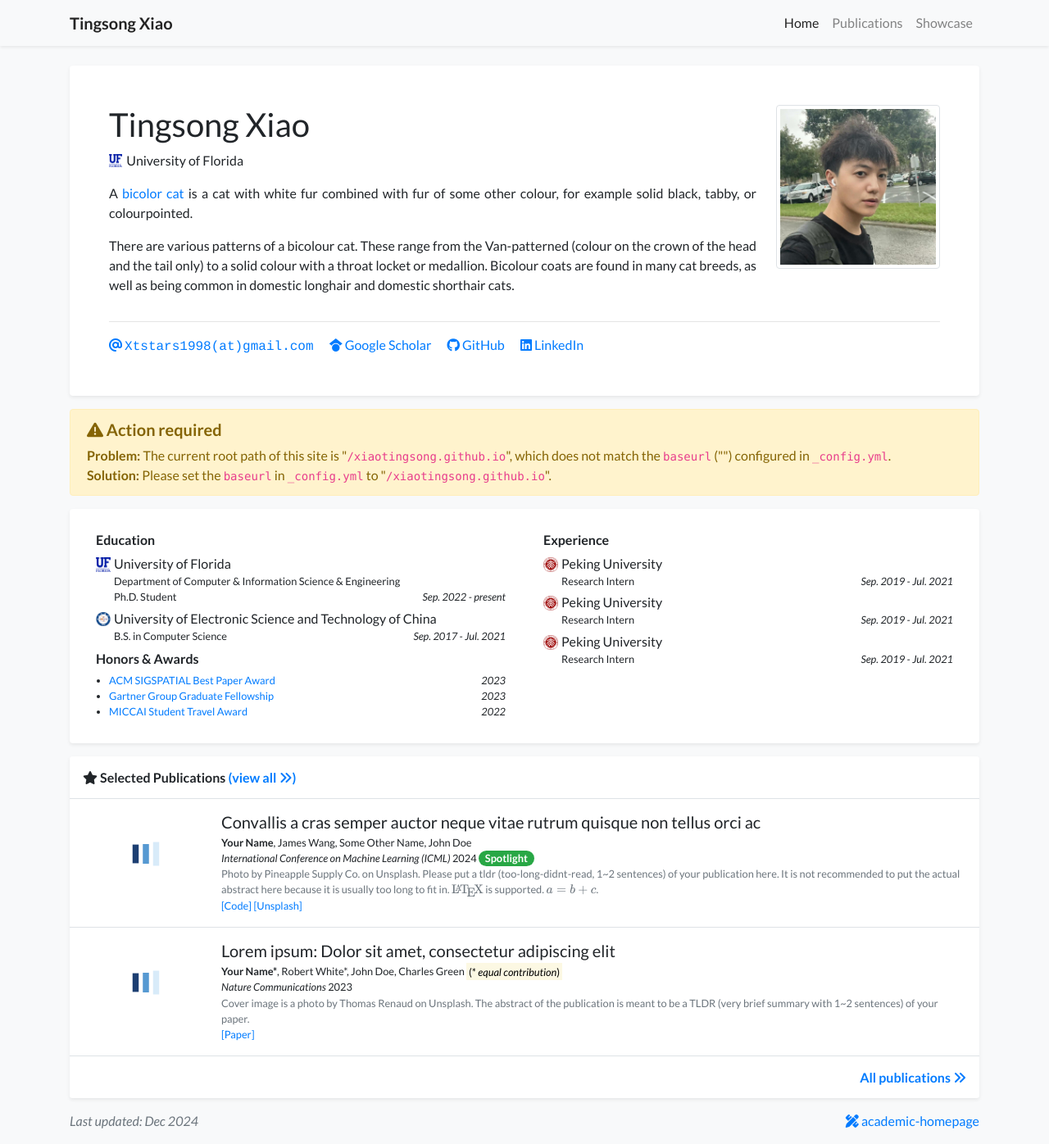
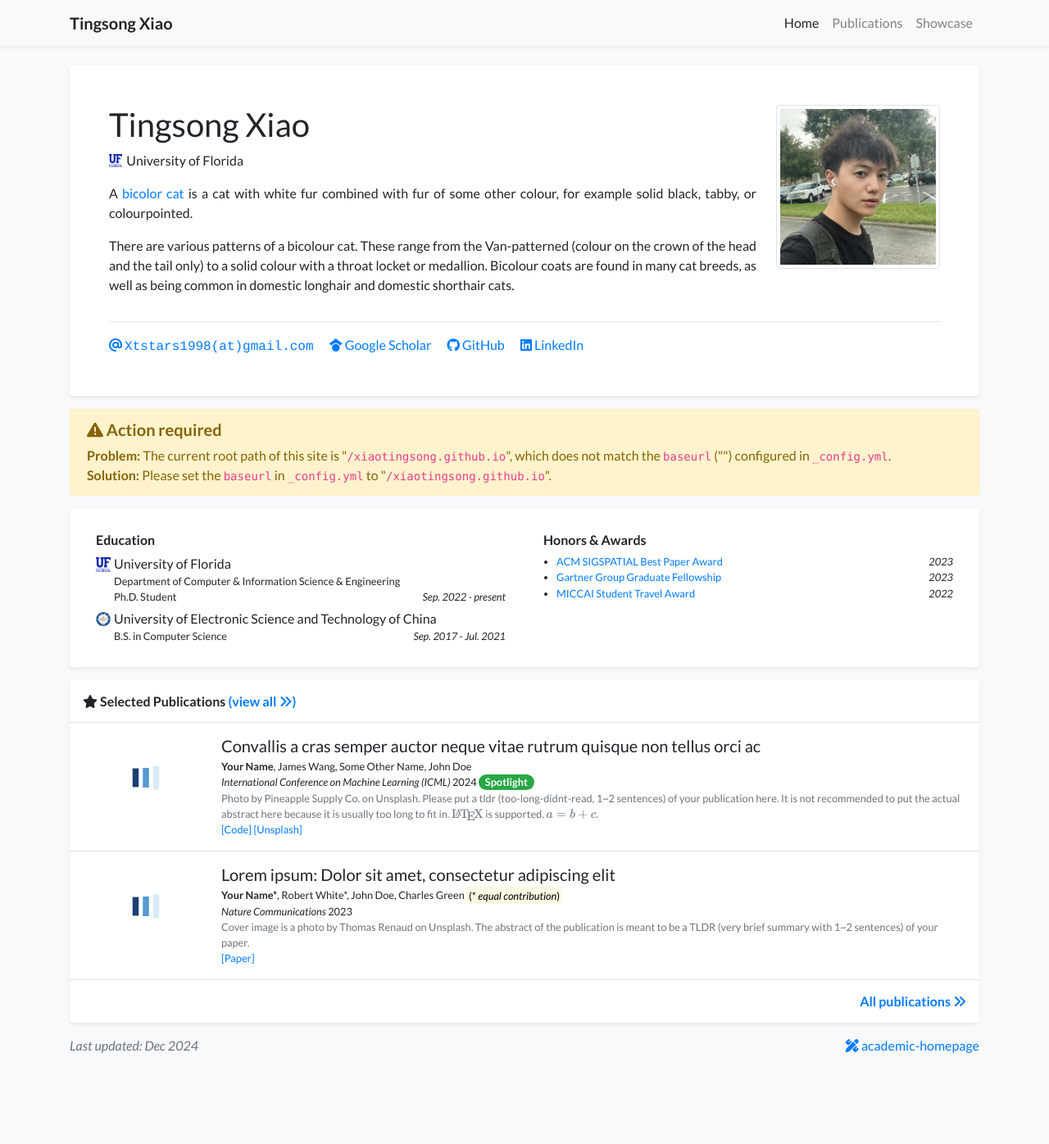
Before and after one commit to xiaotingsong/xiaotingsong.github.io, a Jekyll site: the page built from index.html, in a window 1280 px wide and 1396 px high. Shown: the whole window at 82% size. Built offline with Jekyll 4.4.1, drawn with Linux system fonts in a browser that asks for light colours; nearby versions of some CDN libraries; a style sheet for code colours, icons or effects is not loaded.

Commit message:
Update profile.yml

```diff
--- a/_data/profile.yml
+++ b/_data/profile.yml
@@ -44,22 +44,6 @@ education:
   position: B.S. in Computer Science
   date: Sep. 2017 - Jul. 2021
 
-experience:
-- name: Peking University
-  logo: /assets/images/badges/PKU_red.png
-  position: Research Intern
-  date: Sep. 2019 - Jul. 2021
-
-- name: Peking University
-  logo: /assets/images/badges/PKU_red.png
-  position: Research Intern
-  date: Sep. 2019 - Jul. 2021
-
-- name: Peking University
-  logo: /assets/images/badges/PKU_red.png
-  position: Research Intern
-  date: Sep. 2019 - Jul. 2021
-
 awards:
 - name: <a href="https://sigspatial2023.sigspatial.org/awards/" target="_blank">ACM SIGSPATIAL Best Paper Award</a>
   date: 2023
```
